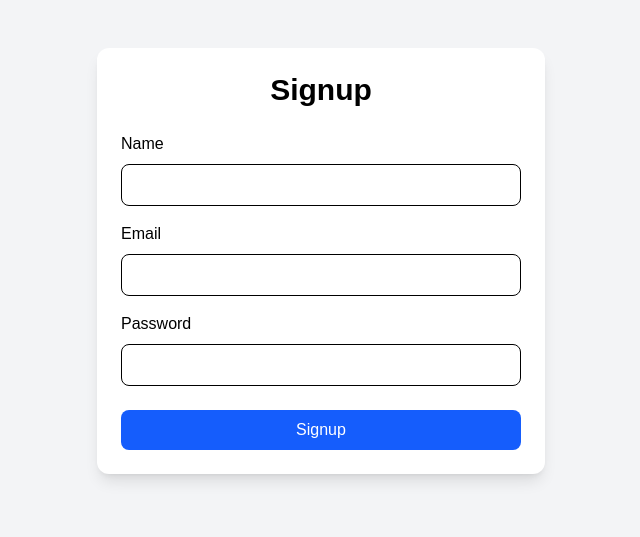
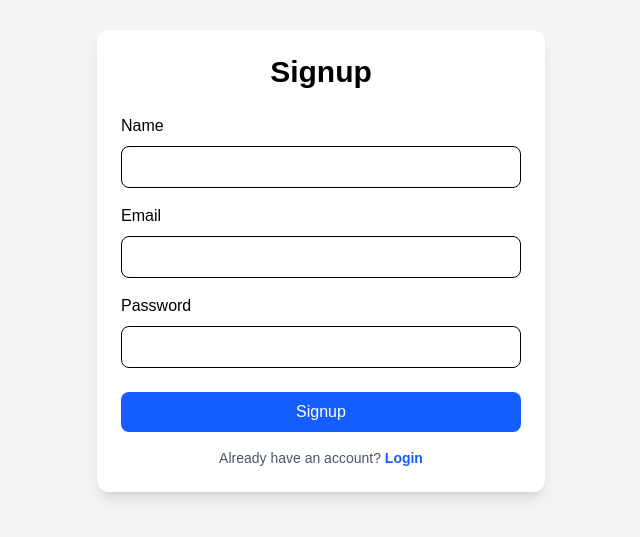
Before and after one commit to CharanSai9898/ToDo-NextJS-project, a Next.js app: page /signup in a window 1280 px wide. Shown: the part 139-676 px from the top of the page, without its empty margins (319-959 px from the left). Built offline with nearby package versions, Linux system fonts and the light colour scheme.

Commit message:
Login Correction

```diff
--- a/app/page.tsx
+++ b/app/page.tsx
@@ -1,14 +1,5 @@
-import SideBar from "@/components/SideBar/SideBar";
-import Image from "next/image";
+import { redirect } from "next/navigation";
 
 export default function Home() {
-  return (
-    <div className="flex">
-      <SideBar/>
-
-      <main className="flex-1 p-6">
-        <h1 className="text-3xl font-bold">Dashboard page</h1>
-      </main>
-    </div>
-  );
+  redirect("/login");
 }
--- a/components/Auth/LoginForm.tsx
+++ b/components/Auth/LoginForm.tsx
@@ -1,6 +1,7 @@
 "use client";
 import { useState } from "react";
 import { login } from "@/services/authservice";
+import Link from "next/link";
 import { useRouter } from "next/navigation";
 import {toast} from "react-toastify";
 
@@ -75,6 +76,13 @@ const LoginForm = () => {
         >
           Login
         </button>
+
+        <p className="mt-4 text-center text-sm text-gray-600">
+          No account?{" "}
+          <Link href="/signup" className="font-semibold text-blue-600 hover:underline">
+            Sign up
+          </Link>
+        </p>
       </form>
     </div>
   );
--- a/components/Auth/SignupForm.tsx
+++ b/components/Auth/SignupForm.tsx
@@ -1,5 +1,6 @@
 "use client";
 import { useRouter } from "next/navigation";
+import Link from "next/link";
 import { useState } from "react";
 import { signup } from "@/services/authservice";
 import { toast } from "react-toastify";
@@ -95,6 +96,13 @@ const SignupForm = () => {
         >
           Signup
         </button>
+
+        <p className="mt-4 text-center text-sm text-gray-600">
+          Already have an account?{" "}
+          <Link href="/login" className="font-semibold text-blue-600 hover:underline">
+            Login
+          </Link>
+        </p>
       </form>
     </div>
   );
```
